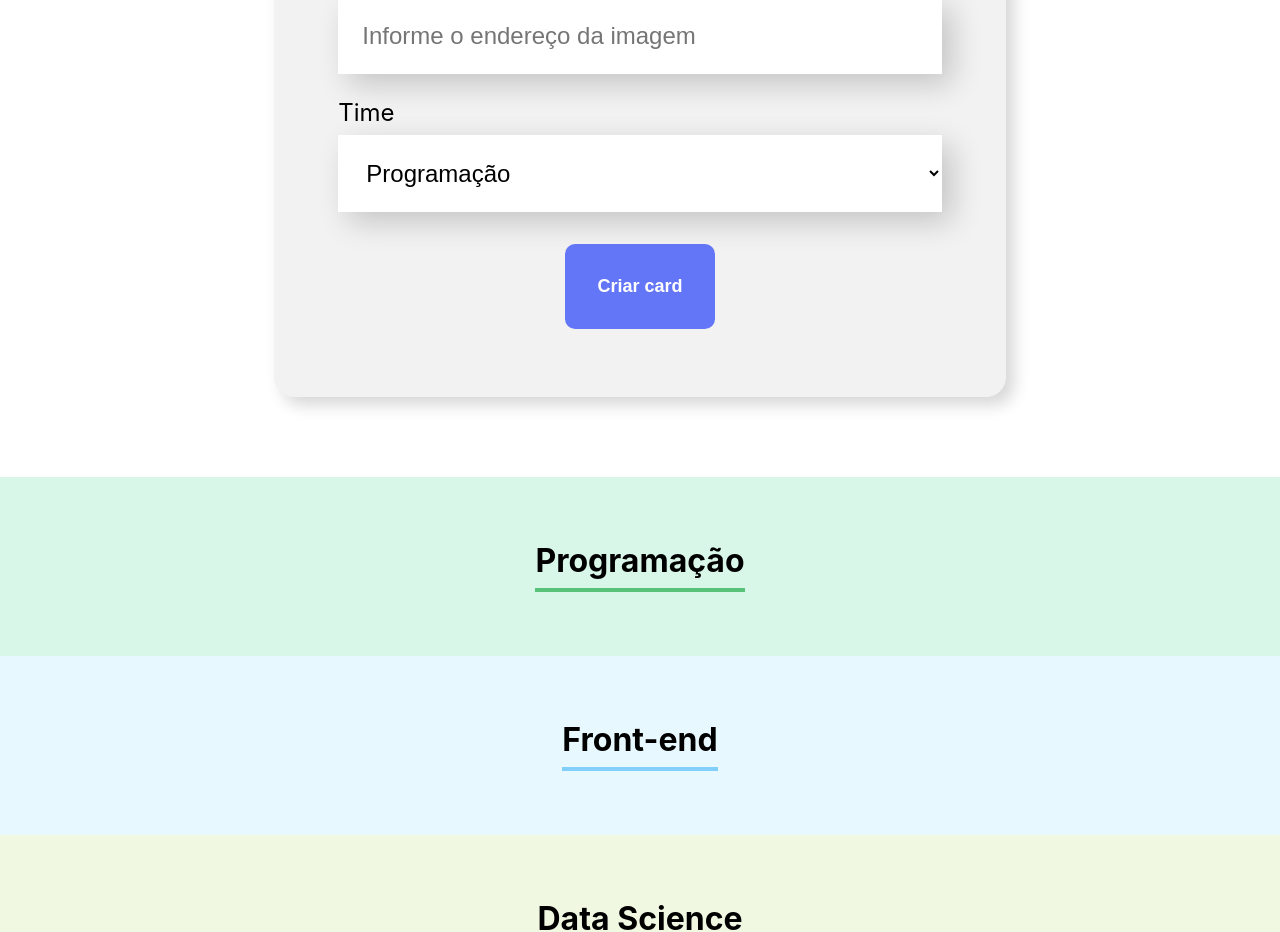
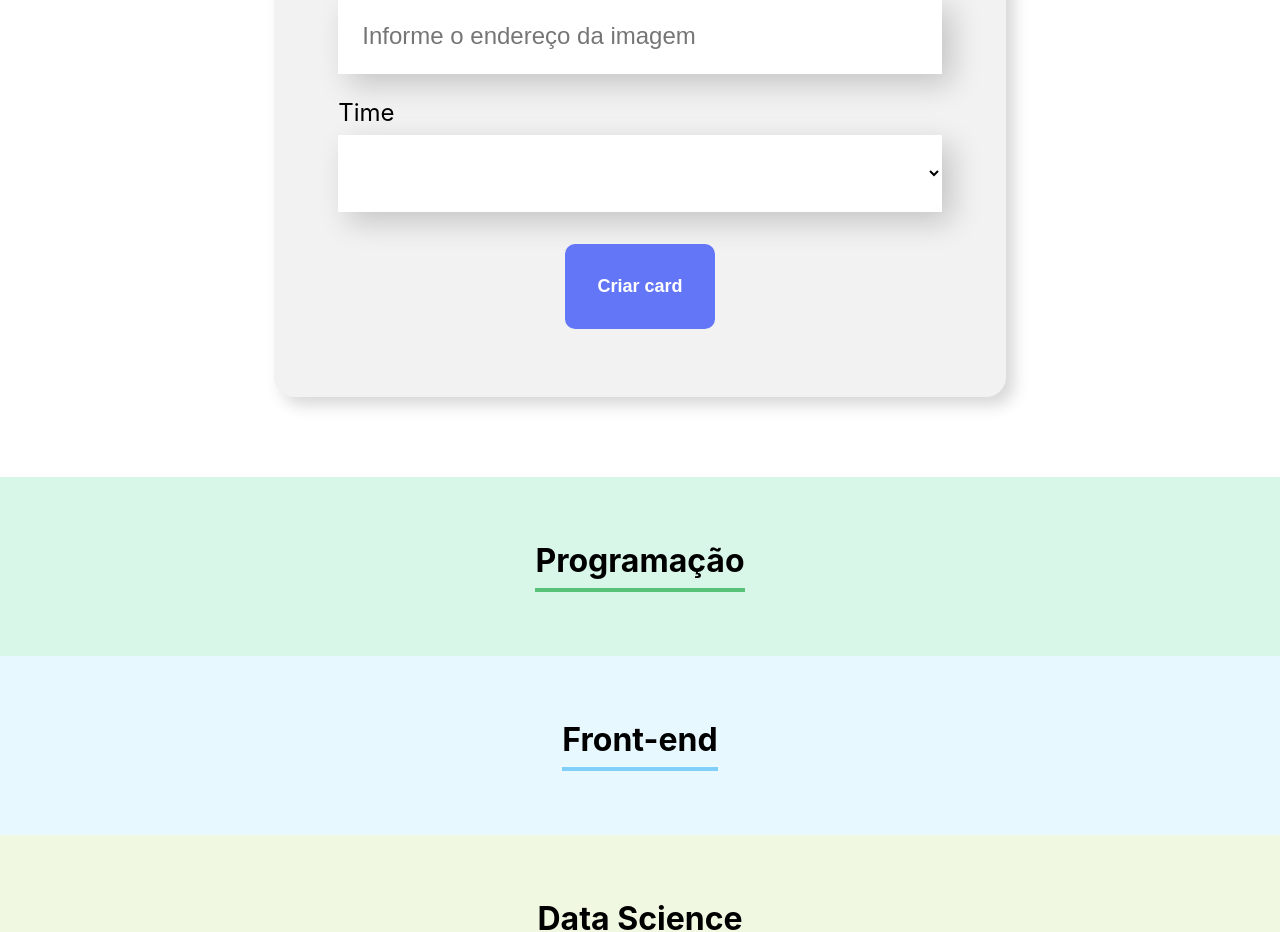
Before and after one commit to Esspio/Organograma_Empresarial, a React (Create React App) app in the folder organograma_empresarial/: page / in a window 1280 px wide. Shown: the part 1000-1932 px from the top of the page. Built offline with nearby package versions, Linux system fonts and the light colour scheme.

Commit message:
Refatoracao de codigo

```diff
--- a/organograma_empresarial/src/App.js
+++ b/organograma_empresarial/src/App.js
@@ -53,7 +53,9 @@ function App() {
   return (
     <div className="App">
       <Banner/>
-      <Form onIncluirColaborador={colaborador => colaboradorIncluido(colaborador)}/>
+      <Form times={times.map(time => times.nome)}
+            onIncluirColaborador={colaborador => colaboradorIncluido(colaborador)}/>
+
       {times.map(
         time => <Team key={time.nome}
                       nome={time.nome}
--- a/organograma_empresarial/src/components/Form/Form.js
+++ b/organograma_empresarial/src/components/Form/Form.js
@@ -5,15 +5,6 @@ import Button from '../Button';
 import { useState } from 'react';
 
 export const Form = (props) => {
-    const times = [
-        'Programação',
-        'Front-End',
-        'Data Science',
-        'Devops',
-        'UX e Desing',
-        'Mobile',
-        'Inovação e Gestão'
-    ];
 
     const [nome, setNome] = useState('');
     const [cargo, setCargo] = useState('');
@@ -60,7 +51,7 @@ export const Form = (props) => {
 
                 <SuspendedList
                     label="Time"
-                    itens={times}
+                    itens={props.times}
                     valor={time}
                     onAlteracao={valor => setTime(valor)}
                     required="true"/>
```
